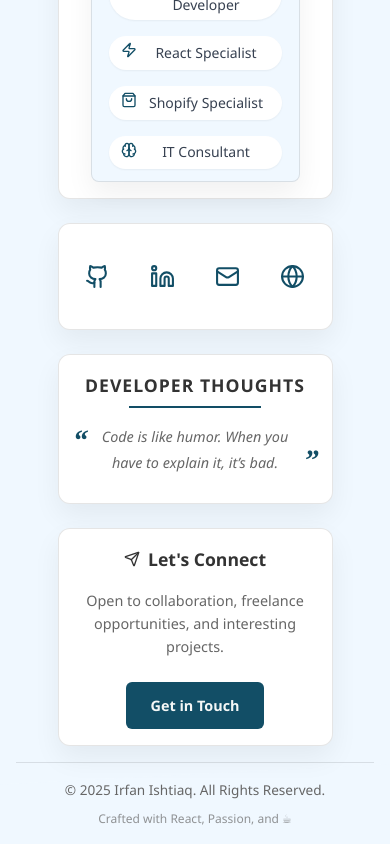
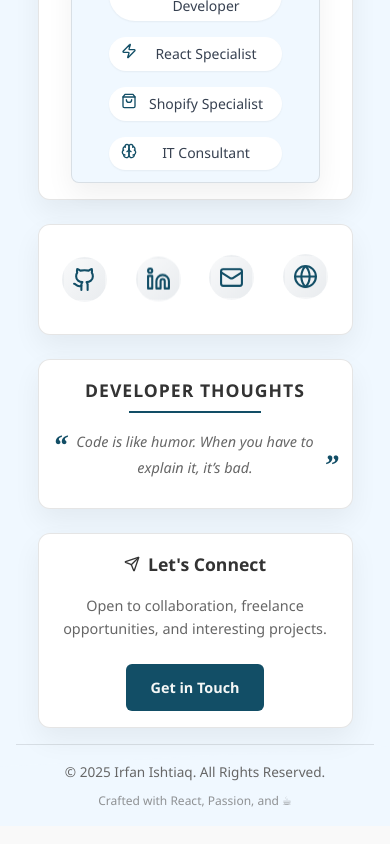
Before and after one commit to irfan3434/irfanishtiaq.dev, a React (Create React App) app: page /projects in a window 390 px wide. Shown: the part 2191-3035 px from the top of the page. Built offline with nearby package versions, Linux system fonts and the light colour scheme.

Commit message:
better appearance of social icons

```diff
--- a/src/components/Footer.css
+++ b/src/components/Footer.css
@@ -30,6 +30,7 @@
   padding: 2rem 1rem 2rem;
   overflow: hidden;
   transition: all var(--transition-speed) ease;
+  border-top: 1px solid #0000001a;
 }
 
 .footer.dark-mode {
@@ -183,6 +184,8 @@
 }
 
 /* Social Links */
+/* Enhanced Footer Social Icons - Add to your Footer.css */
+
 .footer-social {
   animation: fadeInThoughts .8s ease forwards;
   list-style: none;
@@ -196,54 +199,217 @@
   border: 1px solid var(--footer-border);
   border-radius: var(--border-radius);
   box-shadow: 0 12px 28px #0000000f;
+  position: relative;
+  overflow: hidden;
+}
 
+/* Add a subtle gradient overlay for visual interest */
+.footer-social::before {
+  content: '';
+  position: absolute;
+  top: 0;
+  left: -100%;
+  width: 100%;
+  height: 100%;
+  background: linear-gradient(
+    90deg,
+    transparent,
+    rgba(18, 78, 102, 0.05),
+    transparent
+  );
+  transition: left 0.8s ease;
+}
+
+.footer-social:hover::before {
+  left: 100%;
+}
+
+.footer.dark-mode .footer-social {
+  background: var(--footer-dark-bg);
+  border: 1px solid var(--footer-dark-border);
+}
+
+.footer.dark-mode .footer-social::before {
+  background: linear-gradient(
+    90deg,
+    transparent,
+    rgba(241, 196, 15, 0.1),
+    transparent
+  );
+}
+
+/* Enhanced social link styling with unique effects for each platform */
+.footer-social li {
+  position: relative;
 }
 
 .footer-social-link {
   position: relative;
   color: var(--footer-link);
-  transition: all 0.3s ease;
+  transition: all 0.4s cubic-bezier(0.175, 0.885, 0.32, 1.275);
   display: flex;
   align-items: center;
+  justify-content: center;
   text-decoration: none;
+  width: 50px;
+  height: 50px;
+  border-radius: 50%;
+  background: transparent;
+  border: 2px solid transparent;
+  overflow: hidden;
 }
 
-.footer.dark-mode .footer-social-link {
+/* Create unique hover effects for each social platform */
+.footer-social li:nth-child(1) .footer-social-link {
+  /* GitHub */
+  background: linear-gradient(135deg, #f8f9fa 0%, #e9ecef 100%);
+}
+
+.footer-social li:nth-child(1) .footer-social-link:hover {
+  background: linear-gradient(135deg, #333 0%, #24292e 100%);
+  color: white;
+  transform: translateY(-8px) scale(1.1);
+  box-shadow: 0 10px 25px rgba(36, 41, 46, 0.3);
+}
+
+.footer-social li:nth-child(2) .footer-social-link {
+  /* LinkedIn */
+  background: linear-gradient(135deg, #f8f9fa 0%, #e9ecef 100%);
+}
+
+.footer-social li:nth-child(2) .footer-social-link:hover {
+  background: linear-gradient(135deg, #0077b5 0%, #005885 100%);
+  color: white;
+  transform: translateY(-8px) scale(1.1);
+  box-shadow: 0 10px 25px rgba(0, 119, 181, 0.3);
+}
+
+.footer-social li:nth-child(3) .footer-social-link {
+  /* Email */
+  background: linear-gradient(135deg, #f8f9fa 0%, #e9ecef 100%);
+}
+
+.footer-social li:nth-child(3) .footer-social-link:hover {
+  background: linear-gradient(135deg, #ea4335 0%, #d33b2c 100%);
+  color: white;
+  transform: translateY(-8px) scale(1.1);
+  box-shadow: 0 10px 25px rgba(234, 67, 53, 0.3);
+}
+
+.footer-social li:nth-child(4) .footer-social-link {
+  /* Portfolio */
+  background: linear-gradient(135deg, #f8f9fa 0%, #e9ecef 100%);
+}
+
+.footer-social li:nth-child(4) .footer-social-link:hover {
+  background: linear-gradient(135deg, #124e66 0%, #0f3d52 100%);
+  color: white;
+  transform: translateY(-8px) scale(1.1);
+  box-shadow: 0 10px 25px rgba(18, 78, 102, 0.3);
+}
+
+/* Dark mode hover effects */
+.footer.dark-mode .footer-social li:nth-child(1) .footer-social-link,
+.footer.dark-mode .footer-social li:nth-child(2) .footer-social-link,
+.footer.dark-mode .footer-social li:nth-child(3) .footer-social-link,
+.footer.dark-mode .footer-social li:nth-child(4) .footer-social-link {
+  background: linear-gradient(135deg, #2d2d3a 0%, #1c1c27 100%);
   color: var(--footer-dark-link);
 }
 
-.footer-social-link:hover {
-  transform: scale(1.2);
-  color: var(--footer-link-hover);
+/* Add a subtle pulse animation on hover */
+.footer-social-link::before {
+  content: '';
+  position: absolute;
+  top: 50%;
+  left: 50%;
+  width: 0;
+  height: 0;
+  border-radius: 50%;
+  background: rgba(255, 255, 255, 0.2);
+  transition: all 0.4s ease;
+  transform: translate(-50%, -50%);
+  z-index: -1;
 }
 
-.footer.dark-mode .footer-social-link:hover {
-  color: var(--footer-dark-link-hover);
+.footer-social-link:hover::before {
+  width: 120%;
+  height: 120%;
 }
 
+/* Enhanced tooltip styling */
 .footer-social-tooltip {
   position: absolute;
-  bottom: -2rem;
+  bottom: -3rem;
   left: 50%;
-  transform: translateX(-50%) scale(0);
-  background-color: var(--footer-text);
+  transform: translateX(-50%) translateY(10px) scale(0.8);
+  background: linear-gradient(135deg, #333 0%, #555 100%);
   color: white;
-  padding: 0.25rem 0.5rem;
-  border-radius: 4px;
+  padding: 0.5rem 0.75rem;
+  border-radius: 8px;
   font-size: 0.75rem;
+  font-weight: 500;
   white-space: nowrap;
   opacity: 0;
-  transition: all 0.3s ease;
+  transition: all 0.3s cubic-bezier(0.175, 0.885, 0.32, 1.275);
   pointer-events: none;
+  box-shadow: 0 4px 15px rgba(0, 0, 0, 0.2);
+  z-index: 1000;
+}
+
+/* Tooltip arrow */
+.footer-social-tooltip::before {
+  content: '';
+  position: absolute;
+  top: -4px;
+  left: 50%;
+  transform: translateX(-50%);
+  width: 0;
+  height: 0;
+  border-left: 4px solid transparent;
+  border-right: 4px solid transparent;
+  border-bottom: 4px solid #333;
 }
 
 .footer-social-link:hover .footer-social-tooltip {
-  transform: translateX(-50%) scale(1);
+  transform: translateX(-50%) translateY(0) scale(1);
   opacity: 1;
 }
 
 .footer.dark-mode .footer-social-tooltip {
-  background-color: var(--footer-dark-text);
+  background: linear-gradient(135deg, #f1c40f 0%, #f39c12 100%);
+  color: var(--footer-dark-button-text);
+}
+
+.footer.dark-mode .footer-social-tooltip::before {
+  border-bottom-color: #f1c40f;
+}
+
+/* Add a subtle floating animation */
+@keyframes float {
+  0%, 100% { transform: translateY(0px); }
+  50% { transform: translateY(-3px); }
+}
+
+.footer-social-link {
+  animation: float 3s ease-in-out infinite;
+}
+
+.footer-social li:nth-child(2) .footer-social-link {
+  animation-delay: 0.5s;
+}
+
+.footer-social li:nth-child(3) .footer-social-link {
+  animation-delay: 1s;
+}
+
+.footer-social li:nth-child(4) .footer-social-link {
+  animation-delay: 1.5s;
+}
+
+/* Pause animation on hover */
+.footer-social-link:hover {
+  animation-play-state: paused;
 }
 
 /* Developer Thoughts */
@@ -494,19 +660,38 @@
 
   .footer-branding {
     margin-bottom: 0rem;
-    width: 275px;
+    width: 315px;
   }
 
   .footer-social {
-    margin: 0;
-    gap: 2.5rem;
-    width: 275px;
+    gap: 1.8rem;
+    padding: 2rem 1.5rem;
+    width: 315px;
+  }
+
+   .footer-social-link {
+    width: 45px;
+    height: 45px;
+  }
+
+    .footer-social-tooltip {
+    font-size: 0.7rem;
+    padding: 0.4rem 0.6rem;
+    bottom: -2.8rem;
+  }
+
+
+   .footer-social li:nth-child(1) .footer-social-link:hover,
+  .footer-social li:nth-child(2) .footer-social-link:hover,
+  .footer-social li:nth-child(3) .footer-social-link:hover,
+  .footer-social li:nth-child(4) .footer-social-link:hover {
+    transform: translateY(-4px) scale(1.05);
   }
 
   .footer-skills,
   .footer-contact {
     padding: 1rem;
-    width: 275px;
+    width: 315px;
   }
 
   .footer-skills-list {
@@ -516,7 +701,7 @@
   .footer-thoughts {
     padding: 1rem;
     height: 150px;
-    width: 275px;
+    width: 315px;
 
   }
 
@@ -587,3 +772,14 @@
     border: none;
   }
 }
+
+
+@media (prefers-reduced-motion: no-preference) {
+  .footer-social-link:hover {
+    filter: drop-shadow(0 0 8px rgba(18, 78, 102, 0.3));
+  }
+
+  .footer.dark-mode .footer-social-link:hover {
+    filter: drop-shadow(0 0 8px rgba(241, 196, 15, 0.3));
+  }
+}
```
